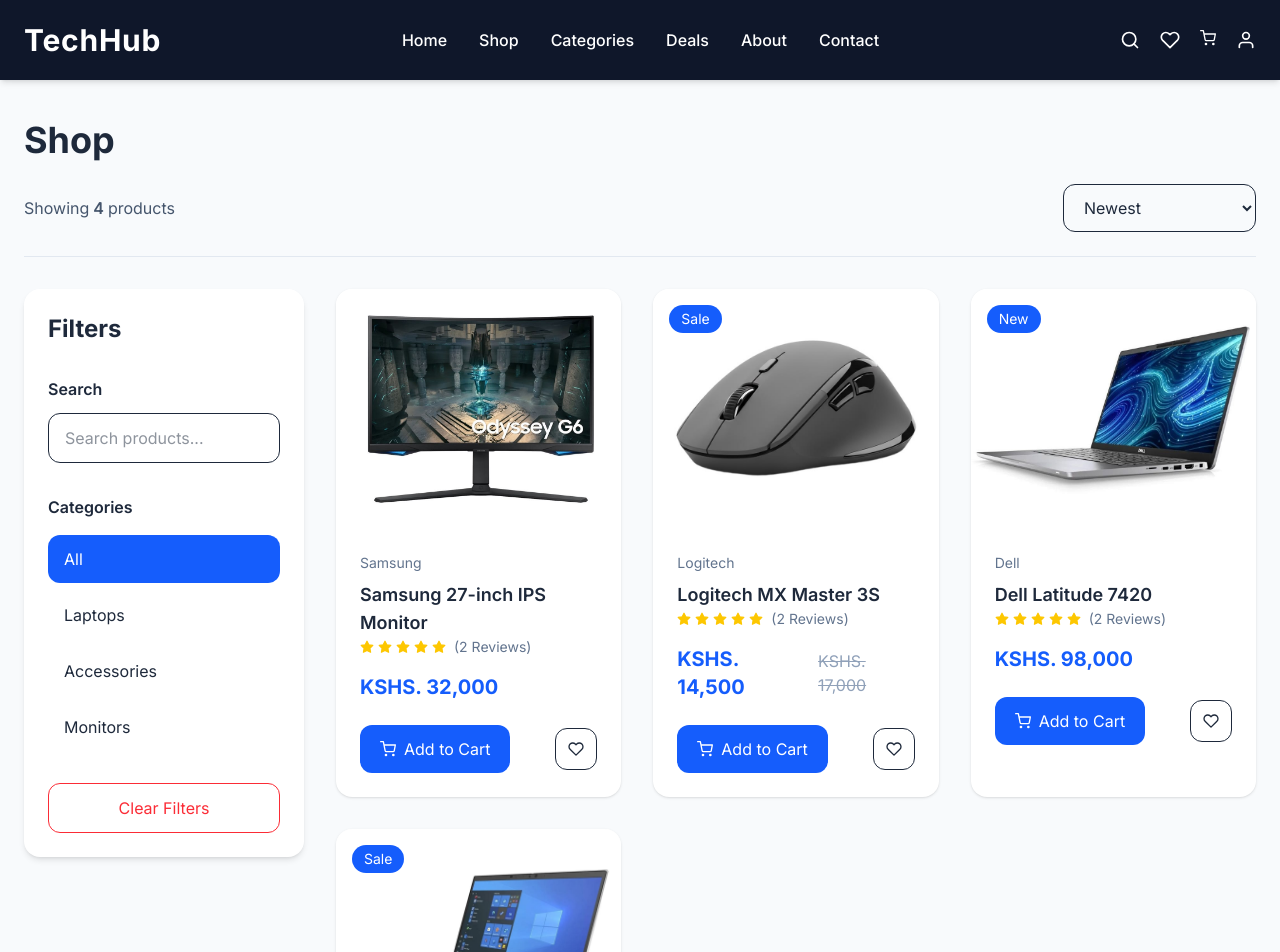
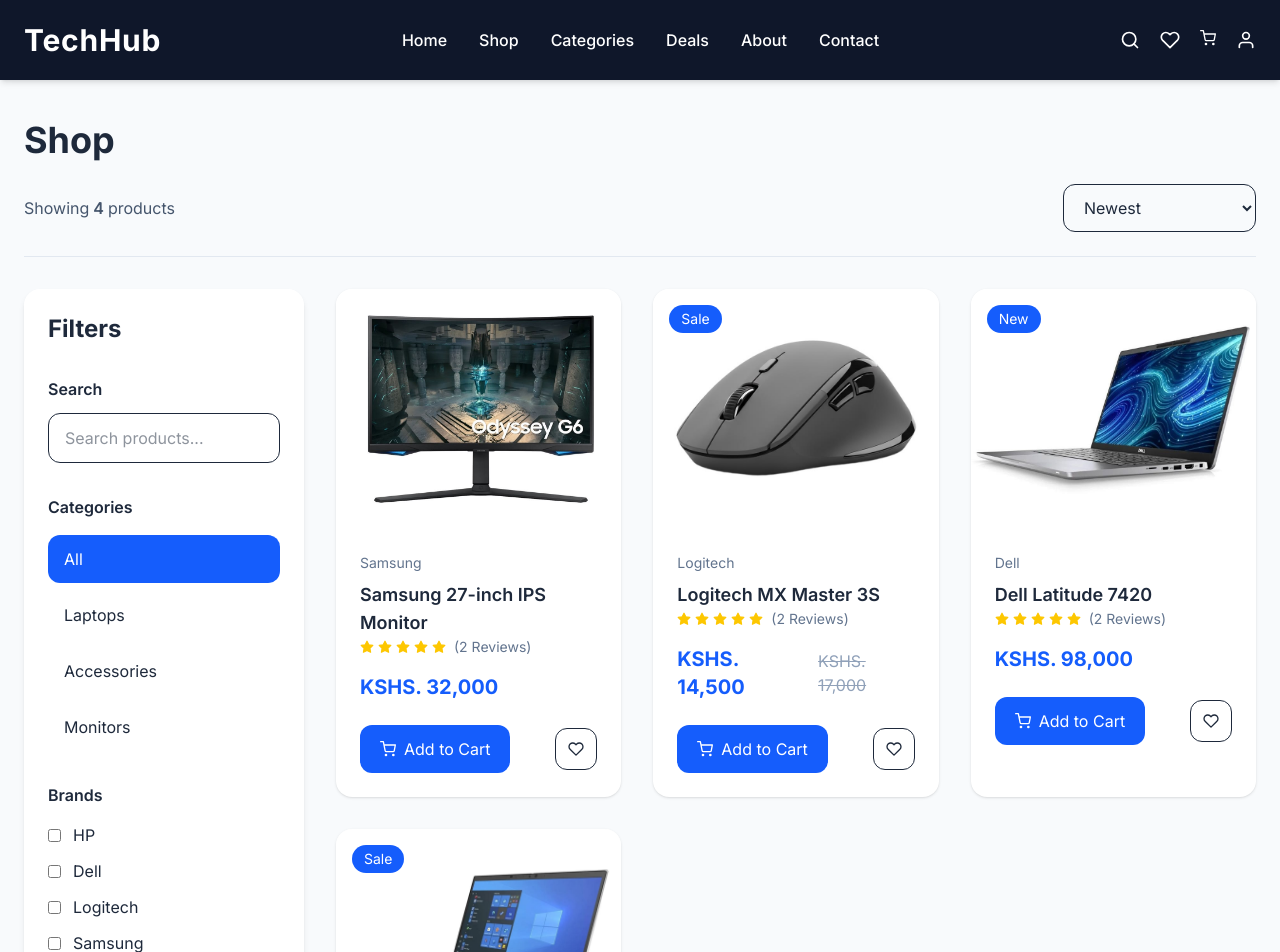
Before and after one commit to HenryOchieng/techhub, a React (Vite) app: page /shop in a window 1280 px wide. Shown: the top 952 px of the page. Built offline with nearby package versions, Linux system fonts and the light colour scheme.

Commit message:
brand filters commit

```diff
--- a/src/pages/Shop.jsx
+++ b/src/pages/Shop.jsx
@@ -3,11 +3,20 @@
 import { products } from "../data/products"
 
 function Shop() {
+    const [selectedBrands, setSelectedBrands] = useState([])
+
     const [search, setSearch] = useState("")
 
     const [selectedCategory, setSelelctedCategory] = useState("All")
 
     const [sortBy, setSortBy] = useState("Newest")
+
+    const toggleBrand = (brand) => {
+        setSelectedBrands((prev) =>
+            prev.includes(brand)
+                ? prev.filter((b) => b !== brand)
+                : [...prev, brand])
+    }
 
     const filteredProducts = products.filter((product) => {
         const matchesSearch =
@@ -19,7 +28,11 @@
             selectedCategory === "All" ||
             product.category === selectedCategory
 
-        return matchesSearch && matchesCategory
+        const matchesBrand =
+            selectedBrands.length === 0 ||
+            selectedBrands.includes(product.brand)
+
+        return matchesSearch && matchesCategory && matchesBrand
     })
     .sort((a, b) => {
         switch (sortBy) {
@@ -35,8 +48,9 @@
         ...new Set(products.map(product => product.category))
     ]
 
-
-    //console.log("Sort:", sortBy)
+    const brands = [
+        ...new Set(products.map(product => product.brand))
+    ]
 
     return (
         <div className="max-w-7xl mx-auto px-6 py-10">
@@ -108,10 +122,32 @@
                             </div>
                         </div>
                         <div className="mt-8">
+                            <h3 className="font-semibold mb-4">
+                                Brands
+                            </h3>
+                            <div className="space-y-3">
+                                {brands.map((brand) => (
+                                    <label
+                                        key={brand}
+                                        className="flex items-center gap-3 cursor-pointer"
+                                    >
+                                        <input
+                                            type="checkbox"
+                                            checked={selectedBrands.includes(brand)}
+                                            onChange={() => toggleBrand(brand)}
+                                            className="accent-blue-600"
+                                        />
+                                        <span>{brand}</span>
+                                    </label>
+                                ))}
+                            </div>
+                        </div>
+                        <div className="mt-8">
                             <button
                                 onClick={() => {
                                     setSearch("")
                                     setSelelctedCategory("All")
+                                    setSelectedBrands([])
                                 }}
                                 className="w-full border border-red-500 text-red-500 py-3 rounded-xl hover:bg-red-500 hover:text-white transition"
                             >
```
